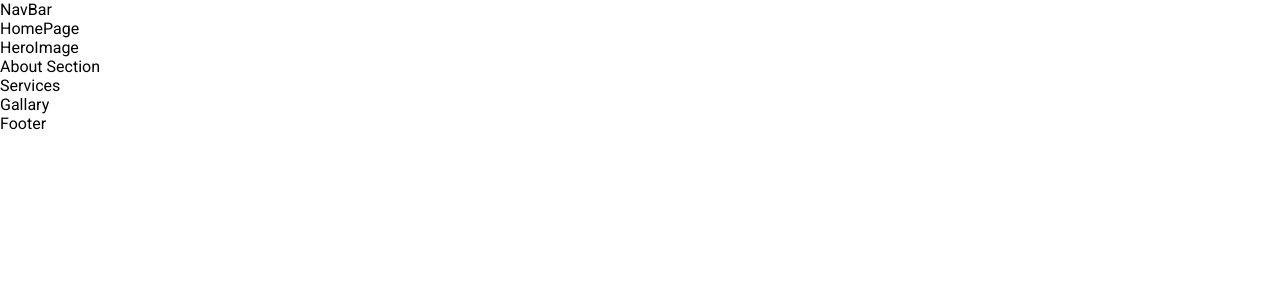
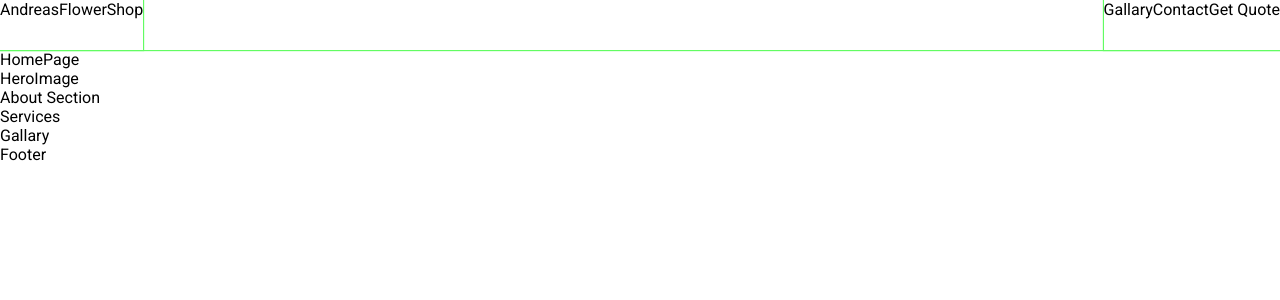
Before and after one commit to PBasham/andreasflowershop_website, a React (Vite) app: page / in a window 1280 px wide. Shown: the top 300 px of the page. Built offline with nearby package versions, Linux system fonts and the light colour scheme.

Commit message:
set up start of navbar component

```diff
--- a/src/assets/styling/NavBar.css
+++ b/src/assets/styling/NavBar.css
@@ -0,0 +1,25 @@
+#navbar {
+    display: flex;
+    flex-direction: row;
+
+    height: 50px;
+
+    box-shadow: 0 0 1px 1px var(--color-test);
+}
+.nav-logo {
+    text-align: center;
+
+    box-shadow: 0 0 1px 1px var(--color-test);
+}
+.nav-btns-div {
+    margin-left: auto;
+
+    box-shadow: 0 0 1px 1px var(--color-test);
+}
+
+.nav-btns {
+    list-style: none;
+}
+.nav-btn {
+    display: inline;
+}
--- a/src/components/navbar/index.tsx
+++ b/src/components/navbar/index.tsx
@@ -2,19 +2,28 @@
         Import Dependencies
 ========================================*/
 import React, { FC } from 'react'
+// styling --------------------------------------------------
+import "../../assets/styling/NavBar.css"
 
 interface NavBarProps {
 
 }
 
 const NavBar: FC<NavBarProps> = (props: NavBarProps) => {
-   const {} = props
+    const { } = props
 
-   return (
-       <div>
-           NavBar
-       </div>
-   )
+    return (
+        <div id="navbar">
+            <div className="nav-logo">AndreasFlowerShop</div>
+            <div className="nav-btns-div">
+                <ul className="nav-btns">
+                    <li className="nav-btn">Gallary</li>
+                    <li className="nav-btn">Contact</li>
+                    <li className="nav-btn">Get Quote</li>
+                </ul>
+            </div>
+        </div>
+    )
 }
 
 export default NavBar
```
Also changed, not shown: src/App.tsx (+5 -2 lines).
